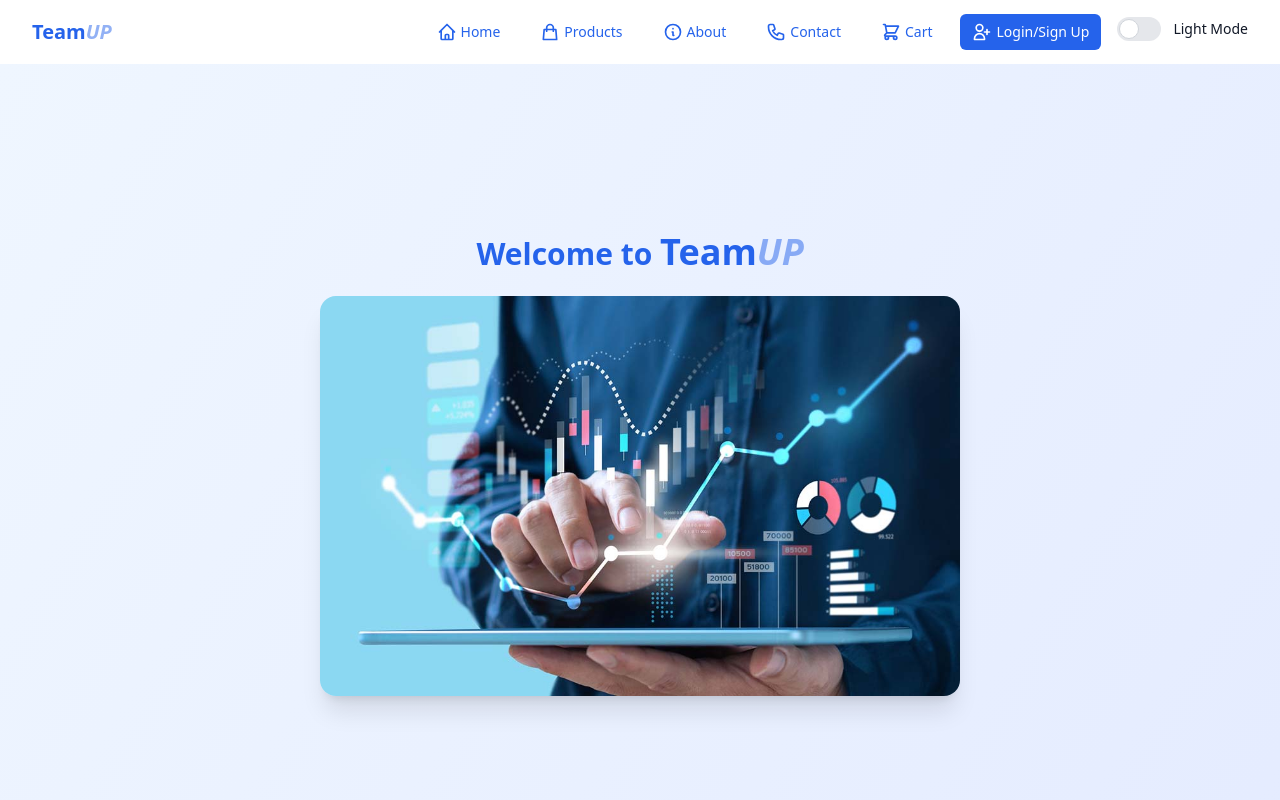
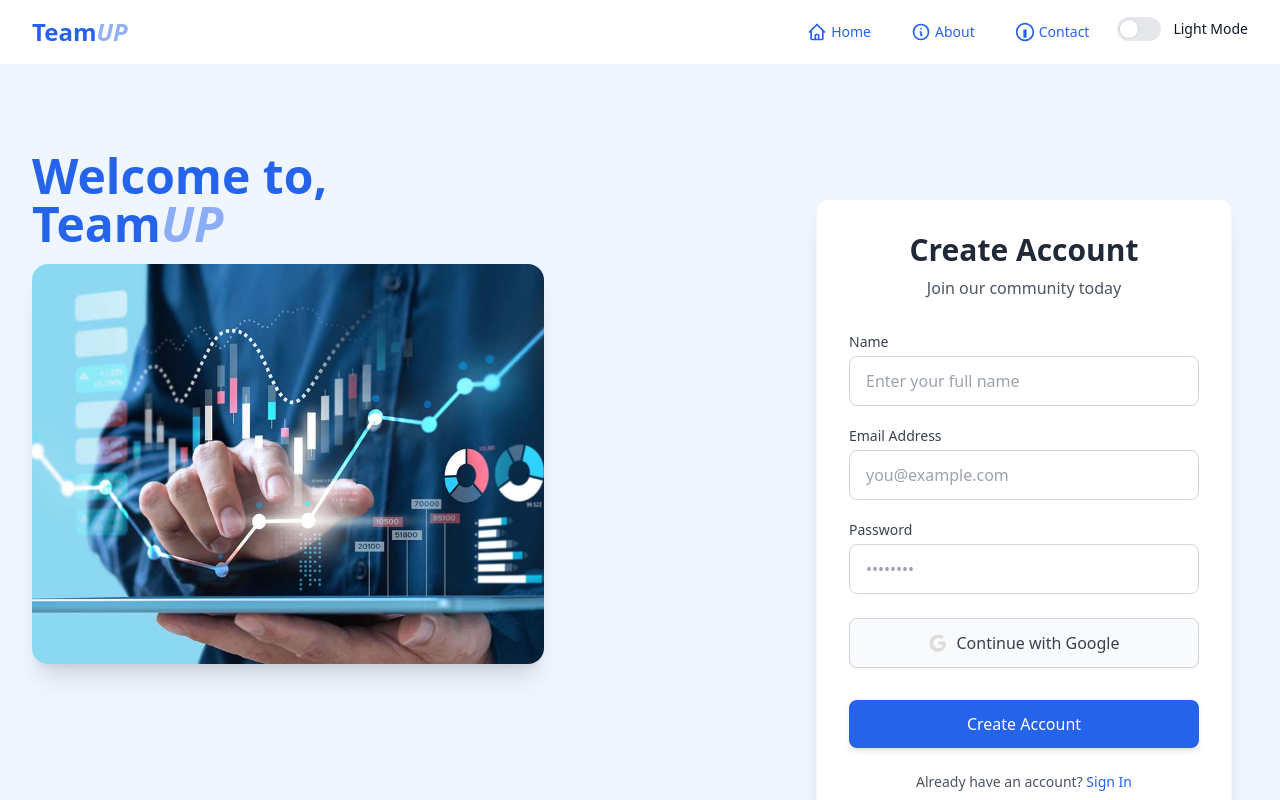
Before and after one commit to rafayhanan/ComsiCon-Web-25, a React (Vite) app in the folder frontend/: page / in a window 1280 px wide. Shown: the top 800 px of the page. Built offline with nearby package versions, Linux system fonts and the light colour scheme.

Commit message:
Many Changes

```diff
--- a/frontend/src/App.jsx
+++ b/frontend/src/App.jsx
@@ -1,4 +1,5 @@
 import React from 'react';
+import { useState, useEffect } from 'react'
 import { BrowserRouter as Router, Routes, Route, Navigate } from 'react-router-dom';
 import Navbar_Member from './Components/Navbar_Member';
 import Navbar_All from './Components/Navbar_All';
@@ -6,15 +7,41 @@ import HomePage from './components/HomePage';
 import LoginSignup from './components/LoginSignup';
 import TeamMemberDashboardRefactored from './components/MemberDashboard';
 import ChatPage from './components/ChatPage';
+import AboutUs from './Components/AboutUs';
 
 export default function App() {
+
+
   // TODO: Replace this with real auth logic
   const isAuthenticated = true; // Placeholder authentication check
+  const [isDark, setIsDark] = useState(false);
+
+    // Check for dark mode class on document and update local state
+    useEffect(() => {
+      const checkDarkMode = () => {
+        const isDarkMode = document.documentElement.classList.contains('dark');
+        setIsDark(isDarkMode);
+      };
+
+      // Initial check
+      checkDarkMode();
+
+      // Set up a mutation observer to detect changes to the classList
+      const observer = new MutationObserver(checkDarkMode);
+      observer.observe(document.documentElement, {
+        attributes: true,
+        attributeFilter: ['class']
+      });
+
+      return () => observer.disconnect();
+    }, []);
 
   return (
     <Router>
       <Navbar_All /> {/* Persistent across all pages */}
-      <main>
+      <main className={` ${
+      isDark ? 'bg-gradient-to-br from-gray-900 to-gray-800' : 'bg-blue-50'
+    }`}>
         <Routes>
           {/* Public Routes */}
           <Route path="/" element={<HomePage />} />
--- a/frontend/src/Components/AboutUs.jsx
+++ b/frontend/src/Components/AboutUs.jsx
@@ -2,7 +2,7 @@ import { Card, CardContent } from '@/components/ui/card';
 
 function AboutUs() {
   return (
-    <section className="min-h-screen flex items-center justify-center bg-gradient-to-br from-blue-50 to-indigo-100 px-6 py-8">
+    <section className="min-h-screen flex items-center justify-center bg-blue-50 px-6 py-8">
       <div className="max-w-4xl text-center space-y-6">
         <h2 className="text-4xl font-extrabold text-indigo-600 mt-0">About Us</h2>
         <Card className="w-full max-w-3xl mx-auto shadow-2xl rounded-3xl p-6">
--- a/frontend/src/Components/ContactUs.jsx
+++ b/frontend/src/Components/ContactUs.jsx
@@ -2,7 +2,7 @@
 
 function ContactUs() {
   return (
-    <footer className="bg-gradient-to-br from-blue-50 to-indigo-100 px-6 py-16 text-gray-800">
+    <footer className="bg-blue-50 px-6 py-16 text-gray-800">
       {/* Heading */}
       <div className="text-center mb-12">
         <h2 className="text-4xl font-extrabold text-indigo-700">Contact Us</h2>
--- a/frontend/src/Components/HomePage.jsx
+++ b/frontend/src/Components/HomePage.jsx
@@ -4,10 +4,10 @@ import HomePage2 from '../assets/HomePage2.jpg';
 import { Card, CardContent } from '@/components/ui/card';
 import AboutUs from './AboutUs';
 import ContactUs from './ContactUs';
-
+import LoginSignup from './LoginSignup';
 
 function HomePage() {
-  const images = [ HomePage1, HomePage2,];
+  const images = [HomePage1, HomePage2];
   const [index, setIndex] = useState(0);
 
   useEffect(() => {
@@ -18,25 +18,40 @@ function HomePage() {
   }, []);
 
   return (
-    <main className="bg-gradient-to-br from-blue-50 to-indigo-100">
-    <section className="min-h-screen flex flex-col items-center justify-center space-y-6 p-6">
-        <h1 className="text-3xl font-bold text-blue-600">
-        Welcome to <span className="text-4xl text-blue-600">Team<i className='text-blue-600/50 dark:text-sky-400/50'>UP</i></span>
+    <main className={`bg-blue-50 `}>
+      <section id='home' className="min-h-screen flex flex-col items-center justify-center space-y-6 px-8 py-12">
+        <div className="w-full max-w-7xl mx-auto flex flex-col lg:flex-row items-start justify-between gap-16">
+          {/* Left Side - Image and Welcome */}
+          <div className="flex-1 text-center lg:text-left">
+            <h1 className="text-5xl font-bold text-blue-600 mb-4 mt-10">
+              Welcome to,  <h1 className="text-5xl text-blue-600">Team<i className='text-blue-600/50 dark:text-sky-400/50'>UP</i></h1>
             </h1>
-
-        <div className="w-[640px] h-[400px] overflow-hidden rounded-2xl shadow-xl">
+            <div className="w-full max-w-lg h-[400px] overflow-hidden rounded-2xl shadow-xl mx-auto lg:mx-0 mt-3">
               <img
                 src={images[index]}
                 alt="Slider"
                 className="w-full h-full object-cover transition-all duration-500"
               />
             </div>
+          </div>
+
+          {/* Right Side - Signup Card */}
+          <div className="flex-1 max-w-md w-full bg-blue-50">
+
+                <LoginSignup />
+
+          </div>
+        </div>
       </section>
-    {/* About Us Section */}
+
+      <div id="about">
         <AboutUs />
+      </div>
 
       {/* Contact Us Section (footer-like) */}
+      <div id='contact'>
         <ContactUs />
+      </div>
     </main>
   );
 }
--- a/frontend/src/Components/LoginSignup.jsx
+++ b/frontend/src/Components/LoginSignup.jsx
@@ -26,7 +26,7 @@ function LoginSignup() {
 
   return (
     <div className={`min-h-screen flex items-center justify-center ${
-      isDark ? 'bg-gradient-to-br from-gray-900 to-gray-800' : 'bg-gradient-to-br from-blue-50 to-indigo-100'
+      isDark ? 'bg-gradient-to-br from-gray-900 to-gray-800' : 'bg-blue-50'
     } p-4`}>
       <div className={`w-full max-w-md ${
         isDark ? 'bg-gray-800 border-gray-700' : 'bg-white border-gray-100'
--- a/frontend/src/Components/Navbar_All.jsx
+++ b/frontend/src/Components/Navbar_All.jsx
@@ -1,3 +1,4 @@
+import { Link } from 'react-router-dom';
 import React, { useState, useEffect } from 'react';
 import LoginSignup from './LoginSignup'
 import { useNavigate } from 'react-router-dom';
@@ -5,25 +6,37 @@ function Navbar_All() {
   const navigate = useNavigate();
   const [isDark, setIsDark] = useState(false);
 
+  // Check for dark mode class on document and update local state
   useEffect(() => {
-    if (isDark) {
-      document.documentElement.classList.add('dark');
-    } else {
-      document.documentElement.classList.remove('dark');
-    }
-  }, [isDark]);
+    const checkDarkMode = () => {
+      const isDarkMode = document.documentElement.classList.contains('dark');
+      setIsDark(isDarkMode);
+    };
+
+    // Initial check
+    checkDarkMode();
+
+    // Set up a mutation observer to detect changes to the classList
+    const observer = new MutationObserver(checkDarkMode);
+    observer.observe(document.documentElement, {
+      attributes: true,
+      attributeFilter: ['class']
+    });
+
+    return () => observer.disconnect();
+  }, []);
 
     return (
-      <nav className="bg-white shadow-md">
+      <nav className={`bg-white shadow-md`}>
         <div className="max-w-7xl mx-auto px-4 sm:px-6 lg:px-8">
           <div className="flex justify-between h-16">
             <div className="flex items-center">
-              <span className="text-xl font-bold text-blue-600">Team<i className='text-blue-600/50 dark:text-sky-400/50'>UP</i></span>
+              <span className="text-2xl font-bold text-blue-600">Team<i className='text-blue-600/50 dark:text-sky-400/50'>UP</i></span>
             </div>
 
             <ul className="flex items-center space-x-1 md:space-x-4">
             <li className="group">
-                <a href="#" className="flex items-center px-3 py-2 text-sm font-medium text-blue-600 rounded-md hover:text-indigo-800">
+              <a href="#home" className="flex items-center px-3 py-2 text-sm font-medium text-blue-600 rounded-md hover:text-indigo-800">
                 {/* Home icon */}
                 <svg xmlns="http://www.w3.org/2000/svg" className="h-5 w-5 mr-1" fill="none" viewBox="0 0 24 24" stroke="currentColor">
                   <path strokeLinecap="round" strokeLinejoin="round" strokeWidth={2} d="M3 12l2-2m0 0l7-7 7 7M5 10v10a1 1 0 001 1h3m10-11l2 2m-2-2v10a1 1 0 01-1 1h-3m-6 0a1 1 0 001-1v-4a1 1 0 011-1h2a1 1 0 011 1v4a1 1 0 001 1m-6 0h6" />
@@ -32,56 +45,29 @@ function Navbar_All() {
               </a>
             </li>
 
-              <li className="group">
-                <a href="#" className="flex items-center px-3 py-2 text-sm font-medium text-blue-600 rounded-md hover:text-indigo-800">
-                  {/* Products icon */}
-                  <svg xmlns="http://www.w3.org/2000/svg" className="h-5 w-5 mr-1" fill="none" viewBox="0 0 24 24" stroke="currentColor">
-                    <path strokeLinecap="round" strokeLinejoin="round" strokeWidth={2} d="M16 11V7a4 4 0 00-8 0v4M5 9h14l1 12H4L5 9z" />
-                  </svg>
-                  <span className="hidden md:block">Products</span>
-                </a>
-              </li>
 
             <li className="group">
-                <a href="#" className="flex items-center px-3 py-2 text-sm font-medium text-blue-600 rounded-md  hover:text-indigo-800">
+                <a href="#about" className="flex items-center px-3 py-2 text-sm font-medium text-blue-600 rounded-md hover:text-indigo-800">
                   {/* About icon */}
                   <svg xmlns="http://www.w3.org/2000/svg" className="h-5 w-5 mr-1" fill="none" viewBox="0 0 24 24" stroke="currentColor">
                     <path strokeLinecap="round" strokeLinejoin="round" strokeWidth={2} d="M13 16h-1v-4h-1m1-4h.01M21 12a9 9 0 11-18 0 9 9 0 0118 0z" />
                   </svg>
                   <span className="hidden md:block">About</span>
                 </a>
+
             </li>
 
               <li className="group">
-                <a href="#" className="flex items-center px-3 py-2 text-sm font-medium text-blue-600 rounded-md hover:text-indigo-800">
+                <a href="#contact" className="flex items-center px-3 py-2 text-sm font-medium text-blue-600 rounded-md hover:text-indigo-800">
                   {/* Contact icon */}
                   <svg xmlns="http://www.w3.org/2000/svg" className="h-5 w-5 mr-1" fill="none" viewBox="0 0 24 24" stroke="currentColor">
-                    <path strokeLinecap="round" strokeLinejoin="round" strokeWidth={2} d="M3 5a2 2 0 012-2h3.28a1 1 0 01.948.684l1.498 4.493a1 1 0 01-.502 1.21l-2.257 1.13a11.042 11.042 0 005.516 5.516l1.13-2.257a1 1 0 011.21-.502l4.493 1.498a1 1 0 01.684.949V19a2 2 0 01-2 2h-1C9.716 21 3 14.284 3 6V5z" />
+                    <path strokeLinecap="round" strokeLinejoin="round" strokeWidth={2} d="M12 2a10 10 0 11-10 10 10 10 0 0110-10zm-1 14h2v2h-2zm0-6h2v4h-2z" />
                   </svg>
                   <span className="hidden md:block">Contact</span>
                 </a>
               </li>
 
-              <li className="group">
-                <a href="#" className="flex items-center px-3 py-2 text-sm font-medium text-blue-600 rounded-md hover:text-indigo-800">
-                  {/* Cart icon */}
-                  <svg xmlns="http://www.w3.org/2000/svg" className="h-5 w-5 mr-1" fill="none" viewBox="0 0 24 24" stroke="currentColor">
-                    <path strokeLinecap="round" strokeLinejoin="round" strokeWidth={2} d="M3 3h2l.4 2M7 13h10l4-8H5.4M7 13L5.4 5M7 13l-2.293 2.293c-.63.63-.184 1.707.707 1.707H17m0 0a2 2 0 100 4 2 2 0 000-4zm-8 2a2 2 0 11-4 0 2 2 0 014 0z" />
-                  </svg>
-                  <span className="hidden md:block">Cart</span>
-                </a>
-              </li>
 
-              <li className="group">
-                <a href="#" className="flex items-center px-3 py-2 text-sm font-medium bg-blue-600 text-white rounded-md hover:text-indigo-800">
-                  {/* Register icon */}
-                  <svg xmlns="http://www.w3.org/2000/svg" className="h-5 w-5 mr-1" fill="none" viewBox="0 0 24 24" stroke="currentColor">
-                    <path strokeLinecap="round" strokeLinejoin="round" strokeWidth={2} d="M18 9v3m0 0v3m0-3h3m-3 0h-3m-2-5a4 4 0 11-8 0 4 4 0 018 0zM3 20a6 6 0 0112 0v1H3v-1z" />
-                  </svg>
-                  <button className="hidden md:block" onClick={() => navigate('/login')}>Login/Sign Up</button>
-
-                </a>
-              </li>
 
               <li className='group'>
               <label className="inline-flex items-center cursor-pointer">
--- a/frontend/tailwind.config.js
+++ b/frontend/tailwind.config.js
@@ -1,6 +1,6 @@
 /** @type {import('tailwindcss').Config} */
 module.exports = {
-    darkMode: ["class"],
+    darkMode: 'class',
     content: [
     "./src/**/*.{js,ts,jsx,tsx}",
   ],
```
Lines whose indentation alone changed are shown as unchanged.
